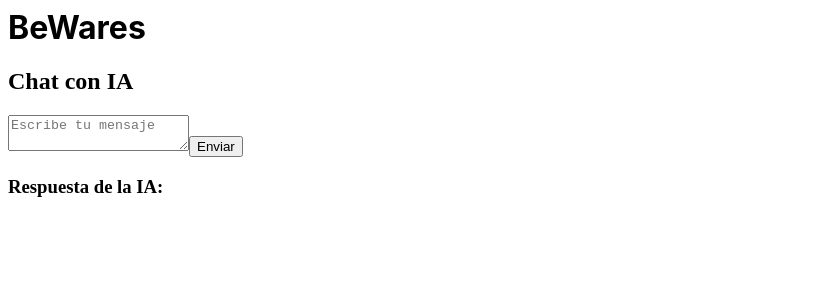
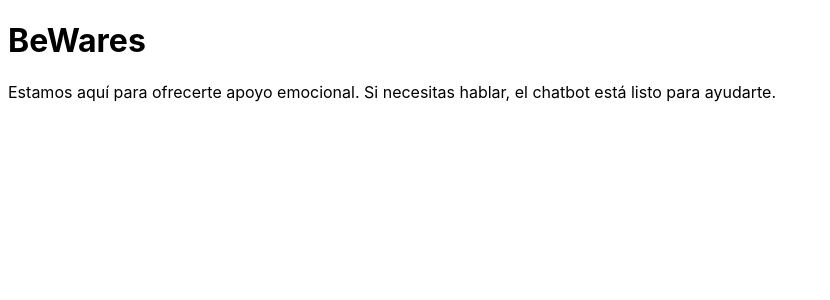
Before and after one commit to Nobaliz/BeWare, a React (Create React App) app: page / in a window 1280 px wide. Shown: the top 300 px of the page, without its empty margins (0-830 px from the left). Built offline with nearby package versions, Linux system fonts and the light colour scheme; no server answers.

Commit message:
Avances Eliminado... otra vez

```diff
--- a/public/index.html
+++ b/public/index.html
@@ -1 +1,12 @@
-<div id="root"></div>
+<!DOCTYPE html>
+<html lang="es">
+<head>
+  <meta charset="UTF-8">
+  <meta name="viewport" content="width=device-width, initial-scale=1.0">
+  <title>Integración de Botpress</title>
+</head>
+<body>
+  <div id="root"></div>
+  <!-- Botpress Webchat Script cargado dinámicamente desde React -->
+</body>
+</html>
--- a/src/ChatbotComponent.js
+++ b/src/ChatbotComponent.js
@@ -1,50 +1,41 @@
-import React, { useState } from 'react';
-import axios from 'axios';
+import React, { useEffect } from 'react';
 
-const openAiApiKey = process.env.REACT_APP_OPENAI_API_KEY;
+const ChatbotComponent = () => {
+  useEffect(() => {
+    // Asegurarse de que el script se haya cargado correctamente
+    const script = document.createElement('script');
+    script.src = "https://cdn.botpress.cloud/webchat/v2.2/inject.js?botId=69921ff8-b819-4937-9b0c-8ef0b574dd67";
+    script.onload = () => {
+      // Ahora inicializamos el Webchat de Botpress
+      if (window.botpressWebChat) {
+        window.botpressWebChat.init({
+          botId: '69921ff8-b819-4937-9b0c-8ef0b574dd67',
+          host: 'https://cdn.botpress.cloud/webchat/v2.2',
+          configUrl: 'https://files.bpcontent.cloud/2024/11/17/16/20241117160304-E5R1Z26H.json',
+          messagingUrl: "/webchat/v2.2",
+          hideWidget: false,
+          showBotName: true,
+          showBotAvatar: true
+        });
+      } else {
+        console.error("El Webchat de Botpress no se pudo cargar.");
+      }
+    };
+    document.body.appendChild(script); // Agrega el script al body de la página
 
-export default function ChatbotComponent() {
-  const [input, setInput] = useState('');
-  const [response, setResponse] = useState('');
-
-  const handleInputChange = (e) => {
-    setInput(e.target.value);
-  };
-
-  const handleSend = async () => {
-    try {
-      const result = await axios.post(
-        'https://api.openai.com/v1/chat/completions',
-        {
-          model: "gpt-3.5-turbo",
-          messages: [{ role: "user", content: input }]
-        },
-        {
-          headers: {
-            'Authorization': `Bearer ${openAiApiKey}`,
-            'Content-Type': 'application/json'
-          }
-        }
-      );
-      setResponse(result.data.choices[0].message.content);
-    } catch (error) {
-      console.error('Error al llamar a la API de OpenAI:', error);
-    }
-  };
+    return () => {
+      // Limpiar el script cuando el componente se desmonte
+      document.body.removeChild(script);
+    };
+  }, []);
 
   return (
     <div>
-      <h2>Chat con IA</h2>
-      <textarea
-        value={input}
-        onChange={handleInputChange}
-        placeholder="Escribe tu mensaje"
-      />
-      <button onClick={handleSend}>Enviar</button>
-      <div>
-        <h3>Respuesta de la IA:</h3>
-        <p>{response}</p>
-      </div>
+      <h1></h1>
+      <p>Estamos aquí para ofrecerte apoyo emocional. Si necesitas hablar, el chatbot está listo para ayudarte.</p>
+      {/* El chat se carga automáticamente dentro del Webchat */}
     </div>
   );
-}
+};
+
+export default ChatbotComponent;
```
